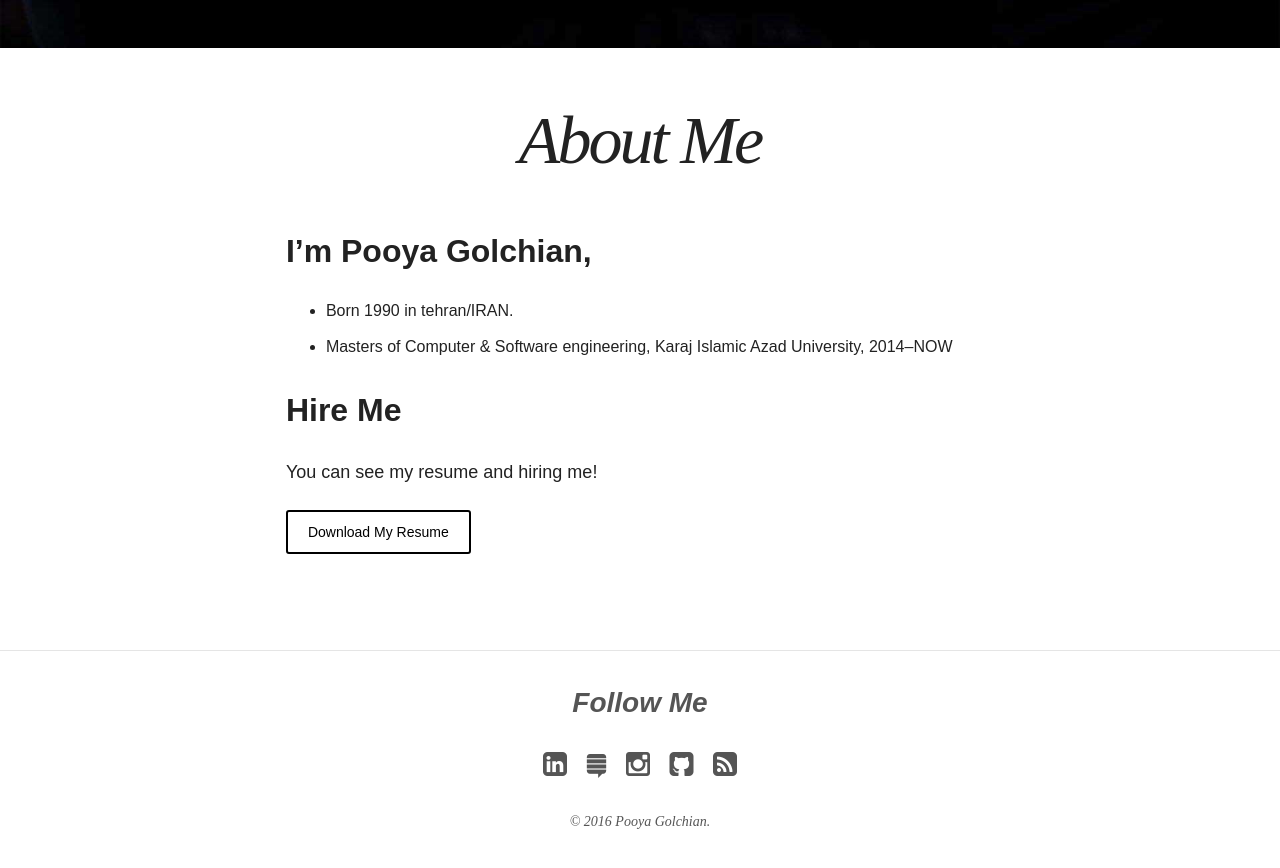
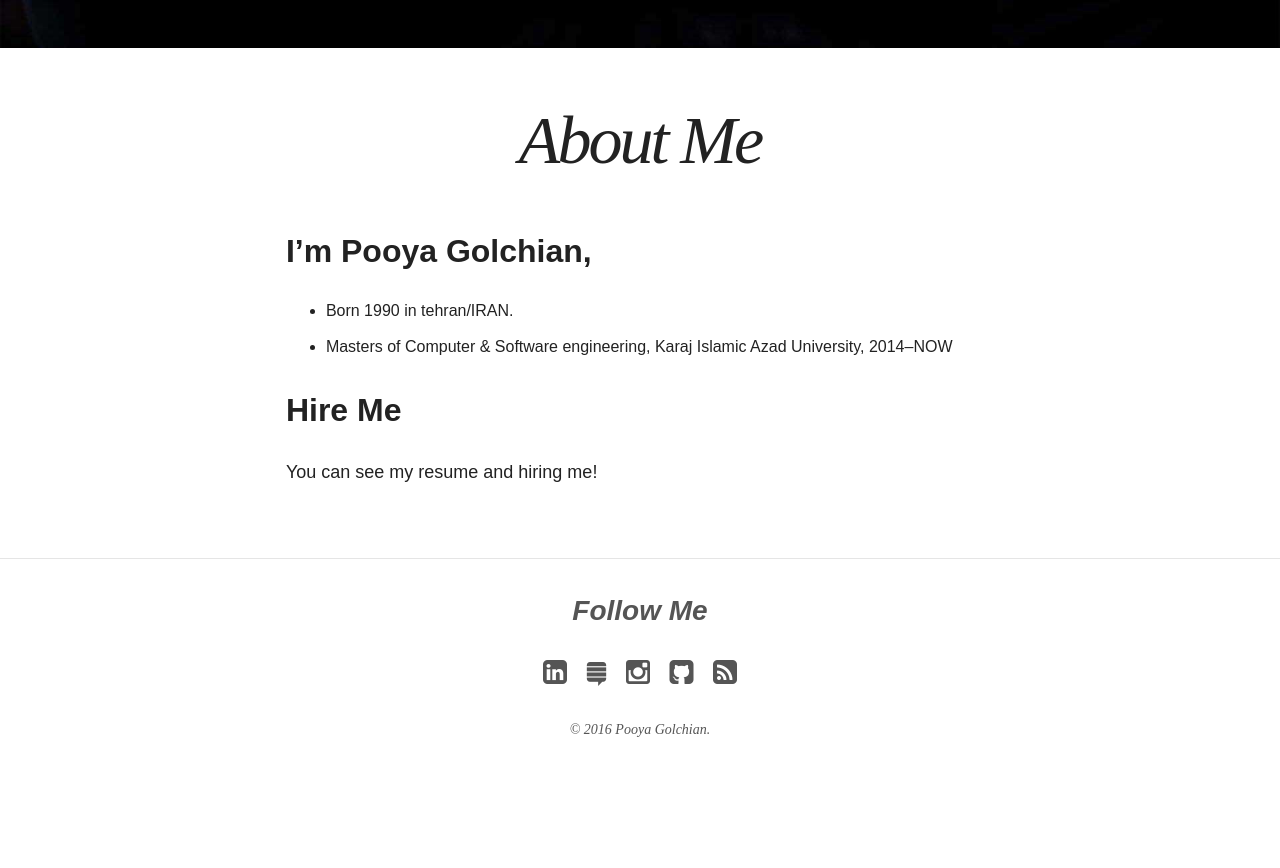
Before and after one commit to pooyagolchian/jekyll-theme, a Jekyll site: the page built from about/index.md, in a window 1280 px wide and 900 px high, scrolled down 726 px. Shown: the top 868 px of the window. Built offline with Jekyll 4.4.1, drawn with Linux system fonts in a browser that asks for light colours; nearby versions of some CDN libraries; after the commit the page ends 1534 px from its top, so only the background shows below that.

Commit message:
change about content and remove file

```diff
--- a/about/index.md
+++ b/about/index.md
@@ -17,7 +17,4 @@ image:
 ## Hire Me
 You can see my resume and hiring me!
 
-
-<a markdown="0" href="{{ site.url }}/files/pooya-golchian-cv.pdf" class="btn">Download My Resume</a>
-
 [^1]: Example: *domain.com/category-name/post-title*
```
